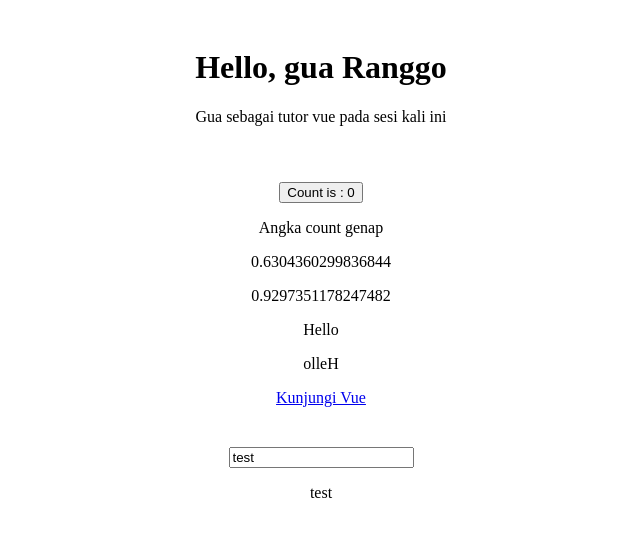
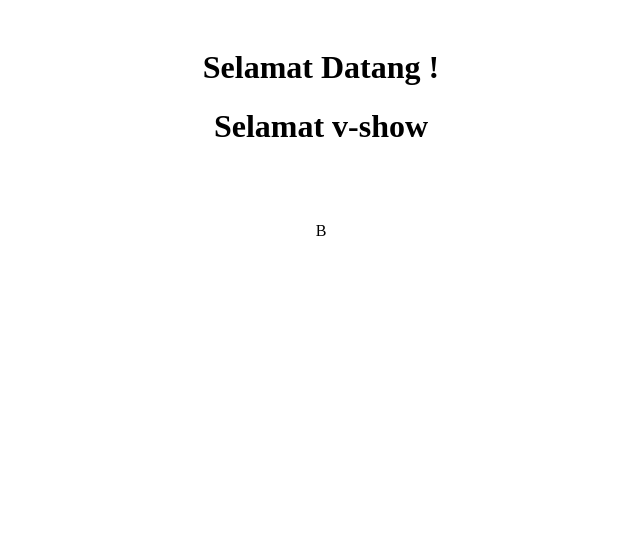
Before and after one commit to KenapaCoding/vue-full-course, a Vue app: page / in a window 1280 px wide. Shown: the top 536 px of the page, without its empty margins (319-959 px from the left). Built offline with nearby package versions, Linux system fonts and the light colour scheme.

Commit message:
materi: conditional rendering

```diff
--- a/src/App.vue
+++ b/src/App.vue
@@ -33,10 +33,15 @@
   // function onInput(e){
   //   search.value = e.target.value
   // }
+
+  const isLoggedIn = ref(true);
+
+  const nilai = ref(85);
+
 </script>
 
 <template>
-  <div class="container">
+  <!-- <div class="container">
     <h1>{{ greeting('Ranggo') }}</h1>
     <p>
       Gua sebagai tutor vue pada sesi kali ini
@@ -53,9 +58,22 @@
   </div>
 
   <div class="container">
-    <!-- <input type="text" :value="search" @input="onInput" >   -->
+    <input type="text" :value="search" @input="onInput" >
     <input type="text" v-model="search">
     <p>{{ search }}</p>
+  </div> -->
+
+  <div class="container">
+    <h1 v-if="isLoggedIn">Selamat Datang !</h1>
+    <h1 v-else>Silahkan Login terlebih dahulu</h1>
+    <h1 v-show="isLoggedIn">Selamat v-show</h1>
+  </div>
+
+  <div class="container">
+    <p v-if="nilai>=90">A</p>
+    <p v-else-if="nilai>=80">B</p>
+    <p v-else-if="nilai>=70">C</p>
+    <p v-else>Tidak Lulus</p>
   </div>
 
 </template>
```
